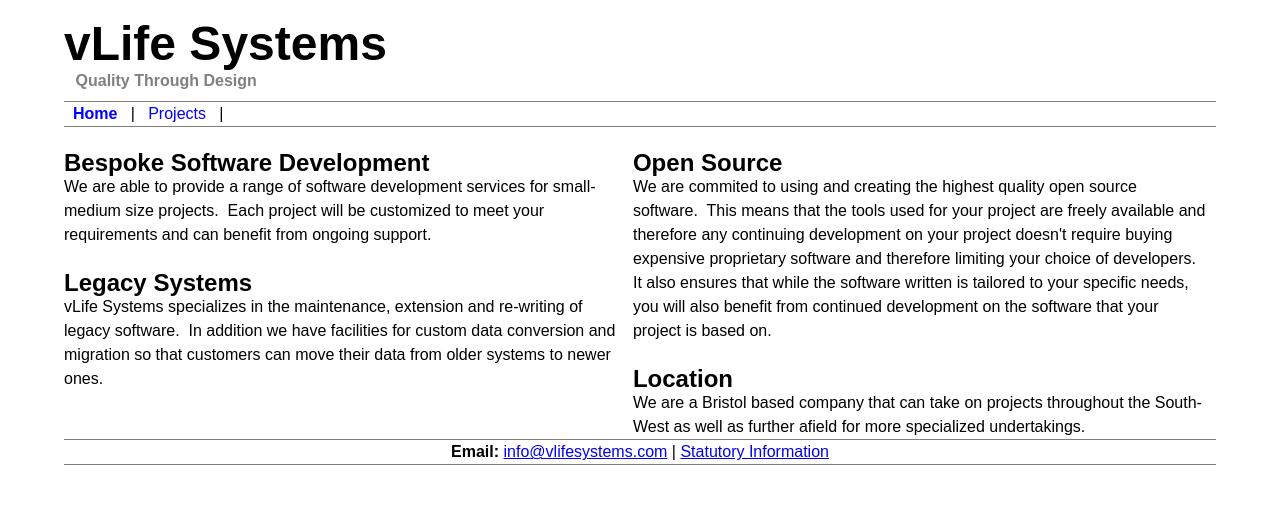
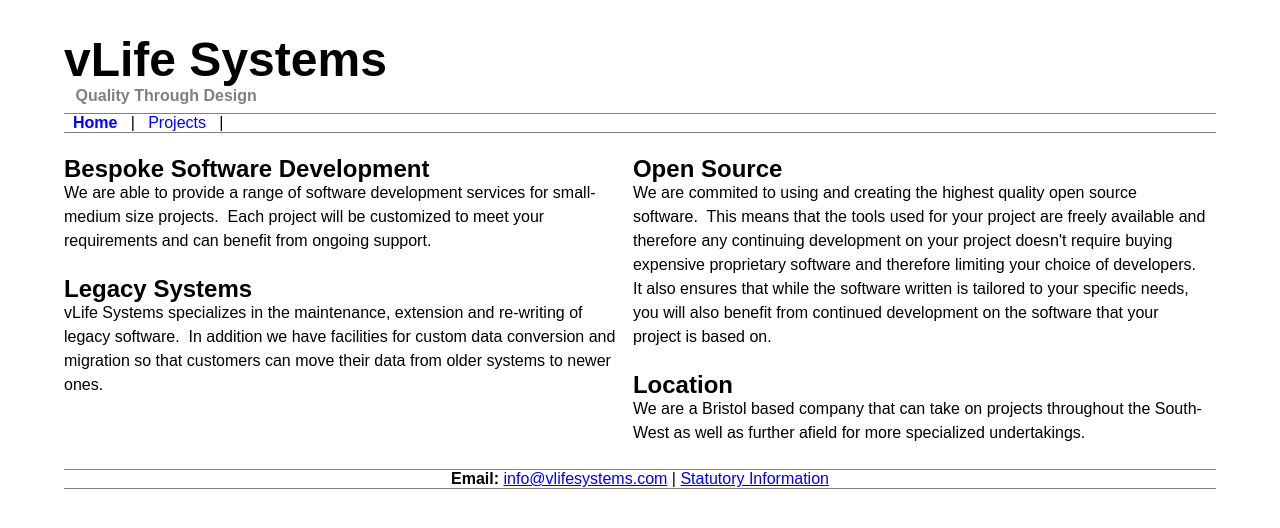
Before and after one commit to vlifesystems/vlifesystems.github.io, a Jekyll site: the page built from index.html, in a window 1280 px wide. Shown: the top 528 px of the page. Built offline with Jekyll 4.4.1, drawn with Linux system fonts in a browser that asks for light colours; Markdown is read by kramdown in place of the engine named in the settings.

Commit message:
Fix page title in ie

```diff
--- a/css/sitestyle.css
+++ b/css/sitestyle.css
@@ -4,7 +4,6 @@ body
 	background: white;
 	font-family: Arial, Helvetica, sans-serif;
 	font-weight: normal;
-	line-height: 150%;
 	margin-top: 1.5em;
 	margin-left: 5%;
 	margin-right: 5%;
@@ -25,6 +24,7 @@ h2#pageSubTitle
 	padding-left: 1%;
 	color: gray;
 	font-size: 100%;
+	margin-top: 0;
 	margin-bottom: 0;
 }
 
@@ -55,6 +55,7 @@ a.menuItemUnselected
 
 /* General page layout */
 div#content {
+	line-height: 150%;
 	margin-bottom: 1em;
 	padding-bottom: 1em;
 }
--- a/index.html
+++ b/index.html
@@ -27,5 +27,6 @@ menuOption: home
 
 	<h2>Location</h2>
 	We are a Bristol based company that can take on projects throughout the South-West as
-	well as further afield for more specialized undertakings.
+	well as further afield for more specialized undertakings.<br />
+	<br />
 </div>
```
